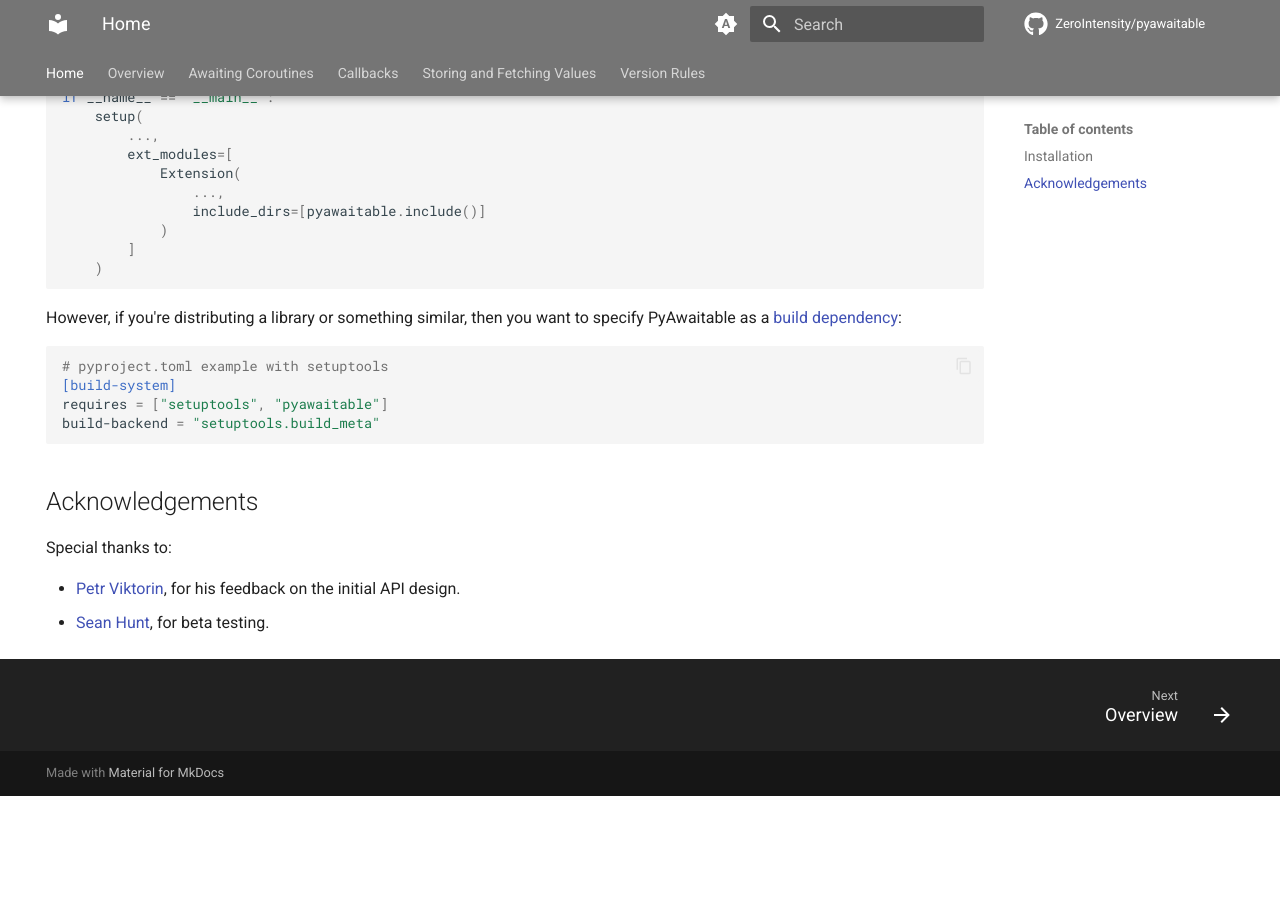
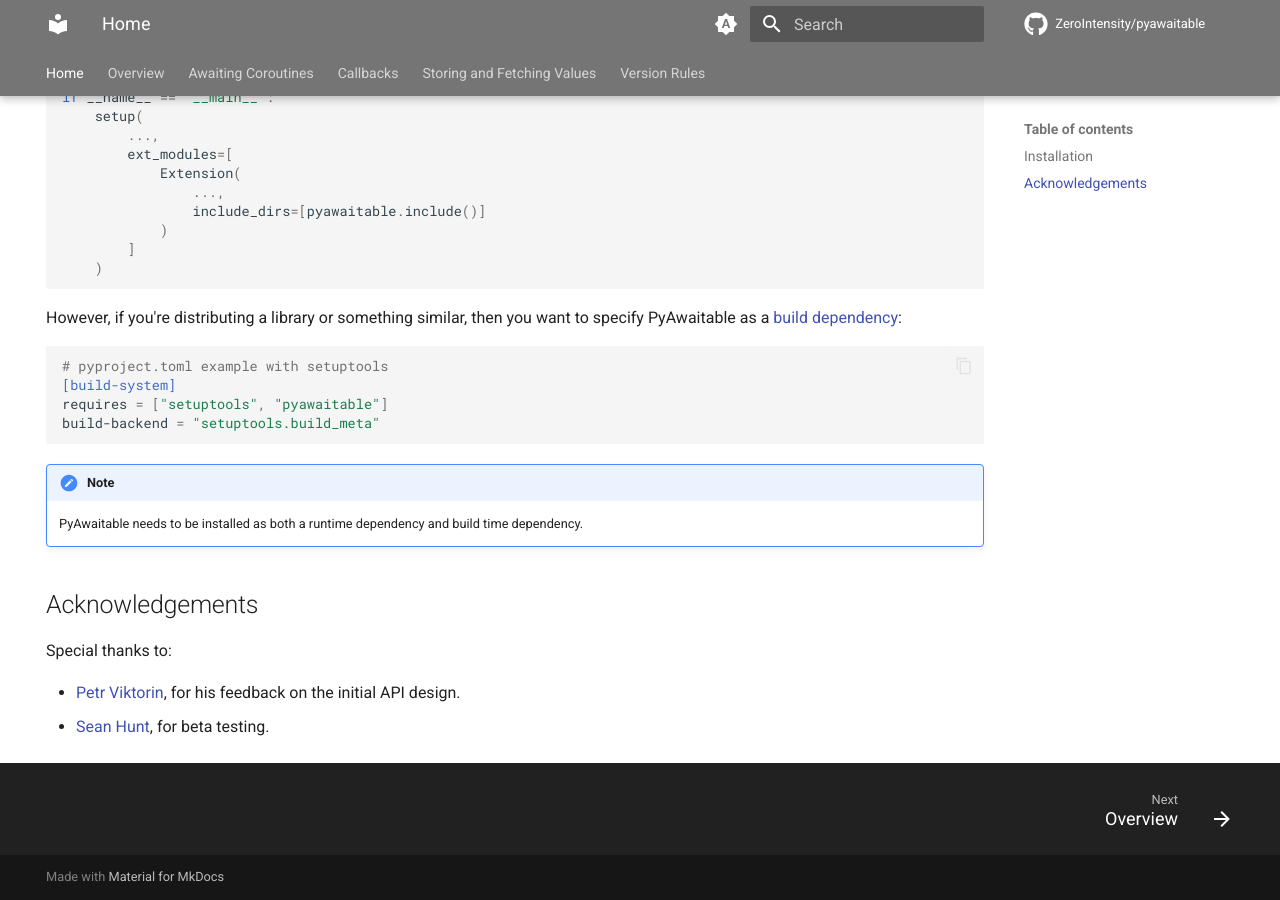
Before and after one commit to ZeroIntensity/pyawaitable, an MkDocs documentation site: the page built from docs/index.md, in a window 1280 px wide and 900 px high, scrolled down 861 px. Built offline with MkDocs 1.6.1 and Material for MkDocs 9.7.7, drawn with Linux system fonts in a browser that asks for light colours; comment, search, counter and statistics services are not loaded; before the commit the page ends 1657 px from its top, so only the background shows below that.

Commit message:
Update index.md

````diff
--- a/docs/index.md
+++ b/docs/index.md
@@ -54,6 +54,10 @@ requires = ["setuptools", "pyawaitable"]
 build-backend = "setuptools.build_meta"
 ```
 
+!!! note
+
+    PyAwaitable needs to be installed as both a runtime dependency and build time dependency.
+
 ## Acknowledgements
 
 Special thanks to:
````
